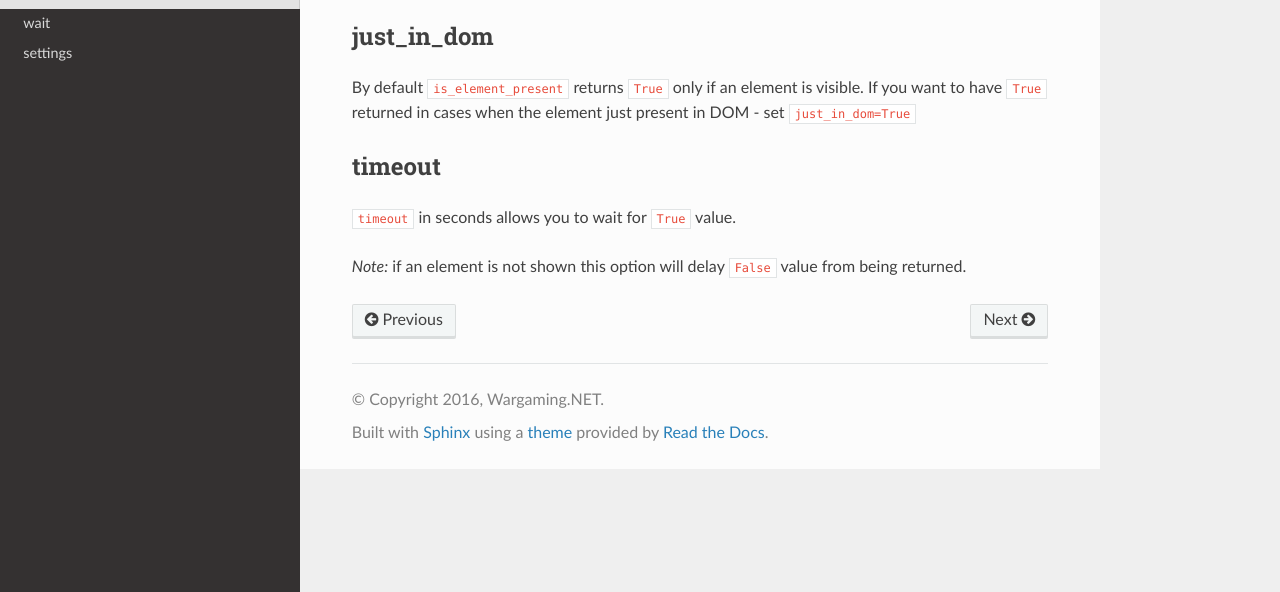
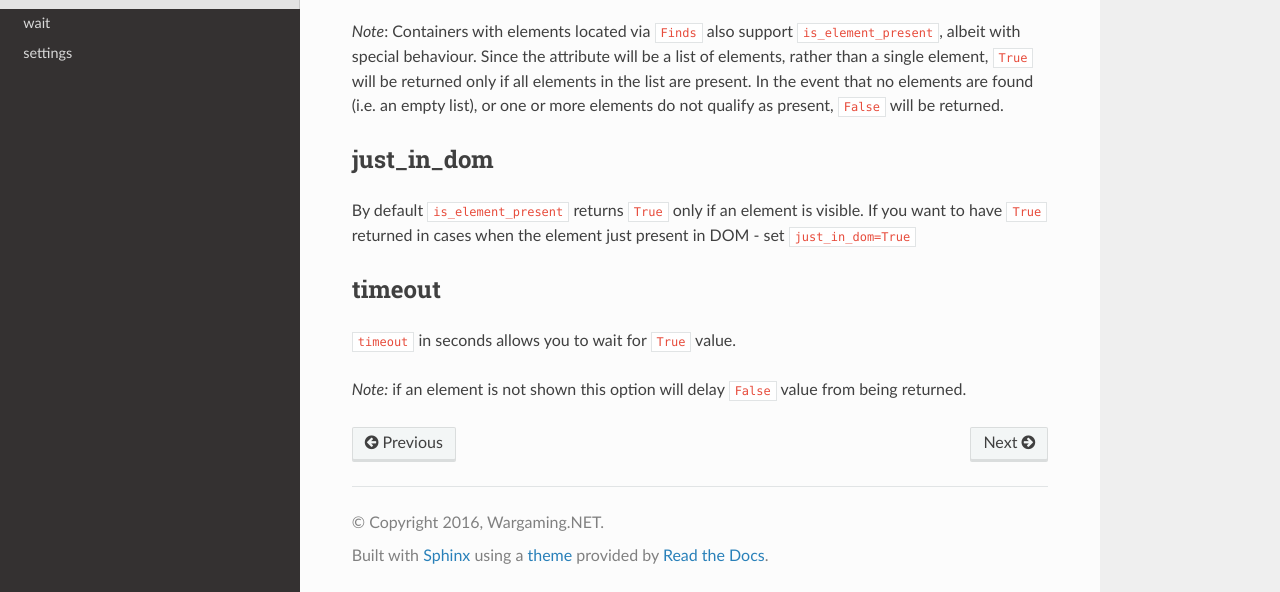
Before and after one commit to wgnet/webium, a Sphinx documentation site: the page built from docs/is_element_present.rst, in a window 1280 px wide and 953 px high, cut to the strip 361-953 px from the top of the window. Built offline with Sphinx 7.4.7 and the Read the Docs theme 2.0.0, drawn with Linux system fonts in a browser that asks for light colours.

Commit message:
Adds Finds support to is_element_present() (#17)
Finds returns a list of WebElements, not a single WebElement, and thus
is_displayed() fails when called upon said list. This commit adds
handling to check if there are any elements in the list, and if so,
determines if they are all visible.

```diff
--- a/docs/is_element_present.rst
+++ b/docs/is_element_present.rst
@@ -6,6 +6,13 @@ Each container (BasePage, physical and logical) has ``is_element_present`` metho
 It returns if an element with corresponding name is shown on the page.
 
 .. literalinclude:: ../examples/12_is_element_present.py
+
+*Note*: Containers with elements located via ``Finds`` also support
+``is_element_present``, albeit with special behaviour. Since the attribute will
+be a list of elements, rather than a single element, ``True`` will be returned
+only if all elements in the list are present. In the event that no elements are
+found (i.e. an empty list), or one or more elements do not qualify as present,
+``False`` will be returned.
 
 just_in_dom
 -----------
```
Also changed, not shown: 2 other files.
